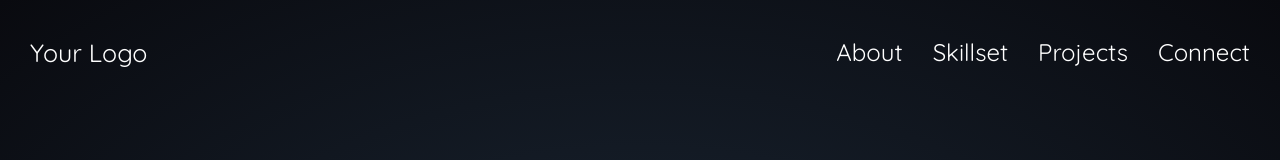
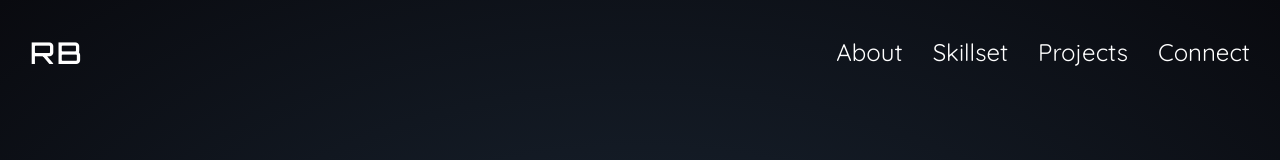
Before and after one commit to RohitB2005/RohitBalaji-Portfolio, a website: page index.html in a window 1280 px wide. Shown: the top 160 px of the page. Drawn offline with nearby package versions, Linux system fonts and the light colour scheme.

Commit message:
Imported fonts and added a logo in place of placeholder 'your logo' text

```diff
--- a/index.html
+++ b/index.html
@@ -7,6 +7,9 @@
     <title>Rohit Balaji - Portfolio</title>
     <link rel="stylesheet" href="style.css">
     <link rel="stylesheet" href="https://cdnjs.cloudflare.com/ajax/libs/font-awesome/6.5.1/css/all.min.css">
+    <link rel="preconnect" href="https://fonts.googleapis.com">
+    <link rel="preconnect" href="https://fonts.gstatic.com" crossorigin>
+    <link href="https://fonts.googleapis.com/css2?family=Orbitron:wght@500&display=swap" rel="stylesheet">
 </head>
 <body>
     <div id="stars"></div>
@@ -16,7 +19,7 @@
         <nav class="nav">
             <div class="container">
                 <div class="logo">
-                    <a href="#">Your Logo</a>
+                    <a href="#">RB</a>
                 </div>
                 <div id="mainListDiv" class="main_list">
                     <ul class="navlinks">
--- a/style.css
+++ b/style.css
@@ -383,7 +383,11 @@ footer {
 .nav div.logo a {
     text-decoration: none;
     color: #fff;
-    font-size: 2.5rem;
+    font-size: 3rem;
+    font-family: 'Orbitron', sans-serif;
+    font-weight: 500;
+    letter-spacing: 2px;
+    transition: color 0.3s ease;
 }
 
 .nav div.logo a:hover {
```
